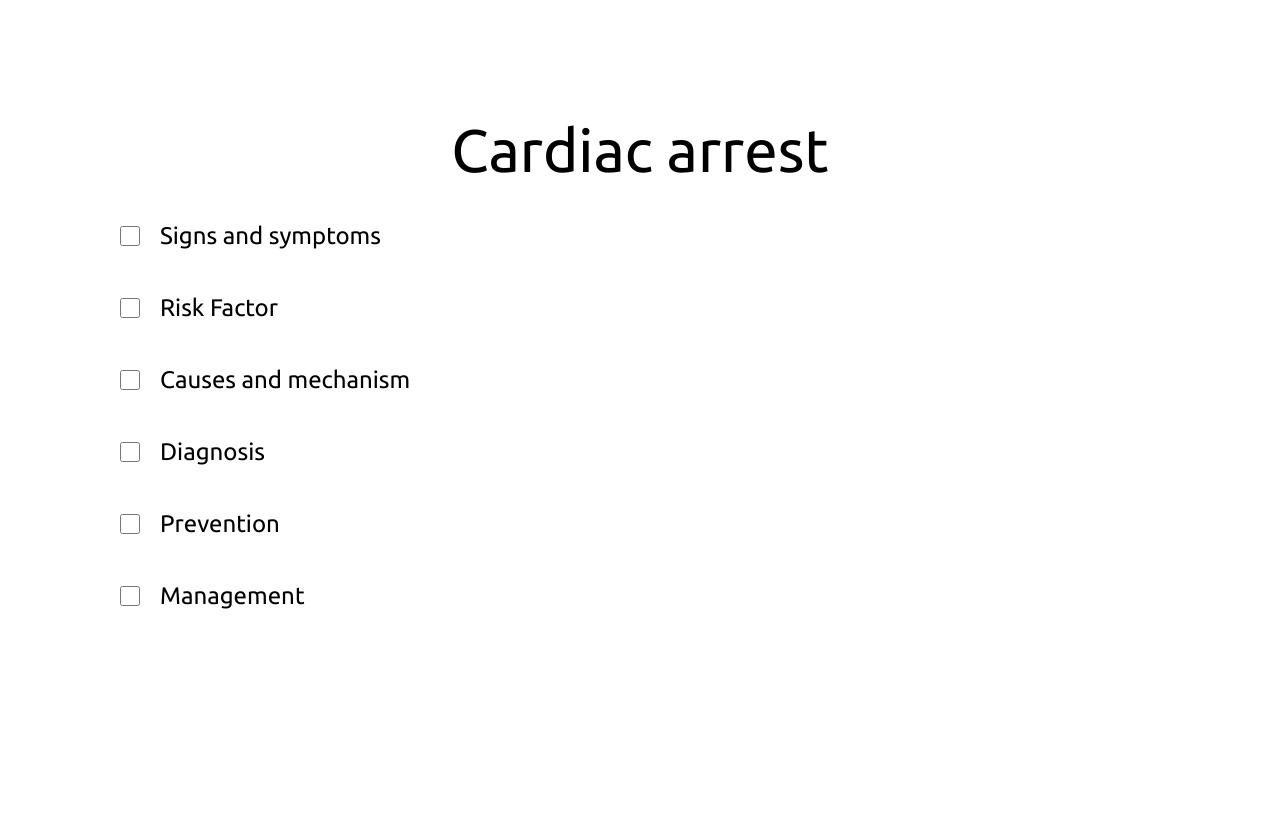
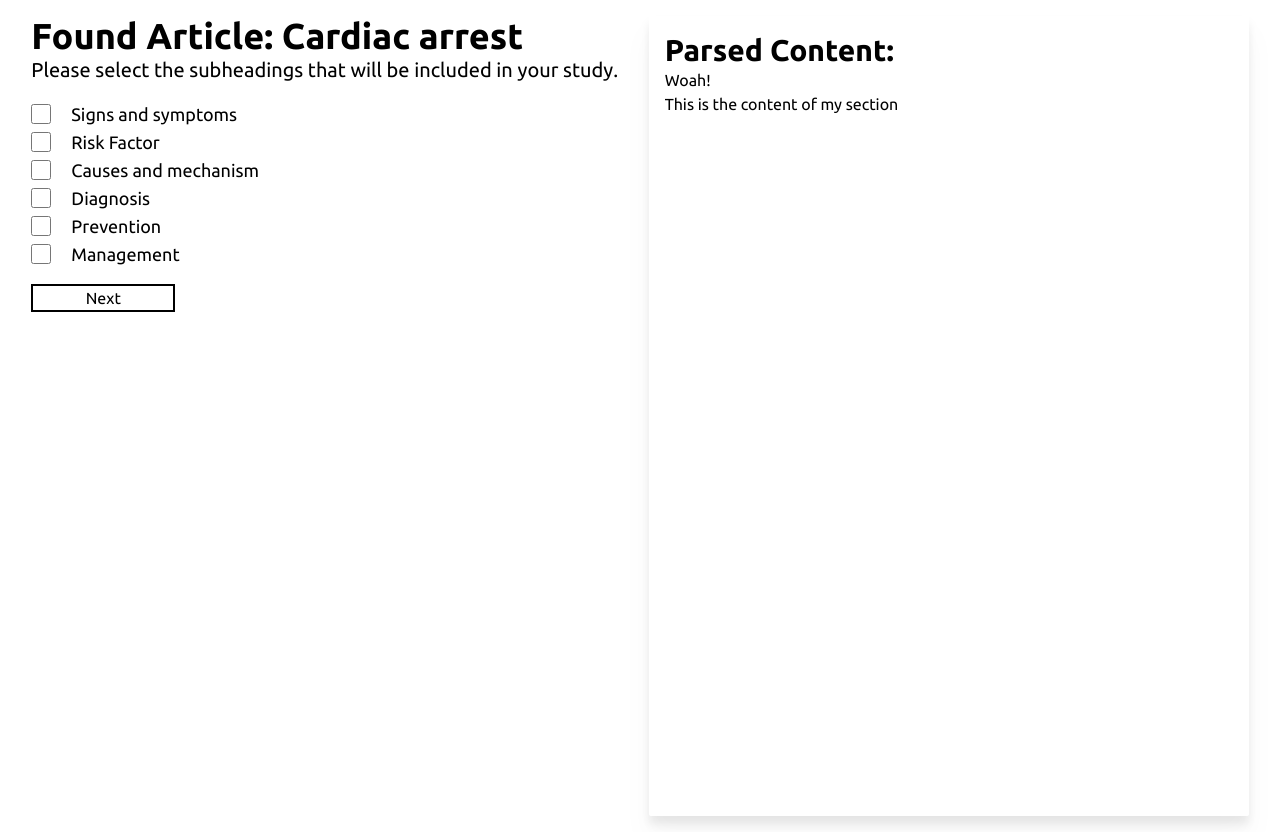
Before and after one commit to styled-man/story-blitz, a Next.js app in the folder frontend/: page /component/Selection in a window 1280 px wide. Before the commit the page ends 800 px from the top, so only its background shows below. Built offline with nearby package versions, Linux system fonts and the light colour scheme.

Commit message:
Selection page displays content of selected sections

```diff
--- a/frontend/pages/component/Selection.tsx
+++ b/frontend/pages/component/Selection.tsx
@@ -1,5 +1,8 @@
 import type { NextPage } from "next"
 import { useState } from "react"
+
+import PreviewWindow from "../../components/PreviewWindow"
+import Button from "../../components/Button"
 
 const Option = ({
     name,
@@ -13,7 +16,7 @@ const Option = ({
     isDisabled: boolean
 }) => {
     return (
-        <div className="text-2xl flex items-center gap-5">
+        <div className="text-lg flex items-center gap-5">
             <input
                 className="w-[20px] h-[20px] aspect-square"
                 type="checkbox"
@@ -50,9 +53,13 @@ const Selection: NextPage = () => {
     }
 
     return (
-        <main className="flex flex-col justify-center m-10 pt-10">
-            <h1 className="text-6xl py-10 text-center">{title}</h1>
-            <div className="flex flex-col gap-10 mx-20 pb-10">
+        <main className="flex flex-row justify-around m-4">
+            <div>
+                <h1 className="font-sans text-4xl font-bold">Found Article: {title}</h1>
+                <h2 className="font-sans text-xl">
+                    Please select the subheadings that will be included in your study.
+                </h2>
+                <div className="flex flex-col mt-4">
                     {options.map((element, i) => {
                         return (
                             <Option
@@ -68,6 +75,13 @@ const Selection: NextPage = () => {
                             />
                         )
                     })}
+                    <Button text="Next" className=" border-black border-2 w-36 mt-4" />
+                </div>
+            </div>
+            <div>
+                <PreviewWindow
+                    sections={[{ title: "Woah!", content: "This is the content of my section" }]}
+                />
             </div>
         </main>
     )
```
Lines whose indentation alone changed are shown as unchanged.
